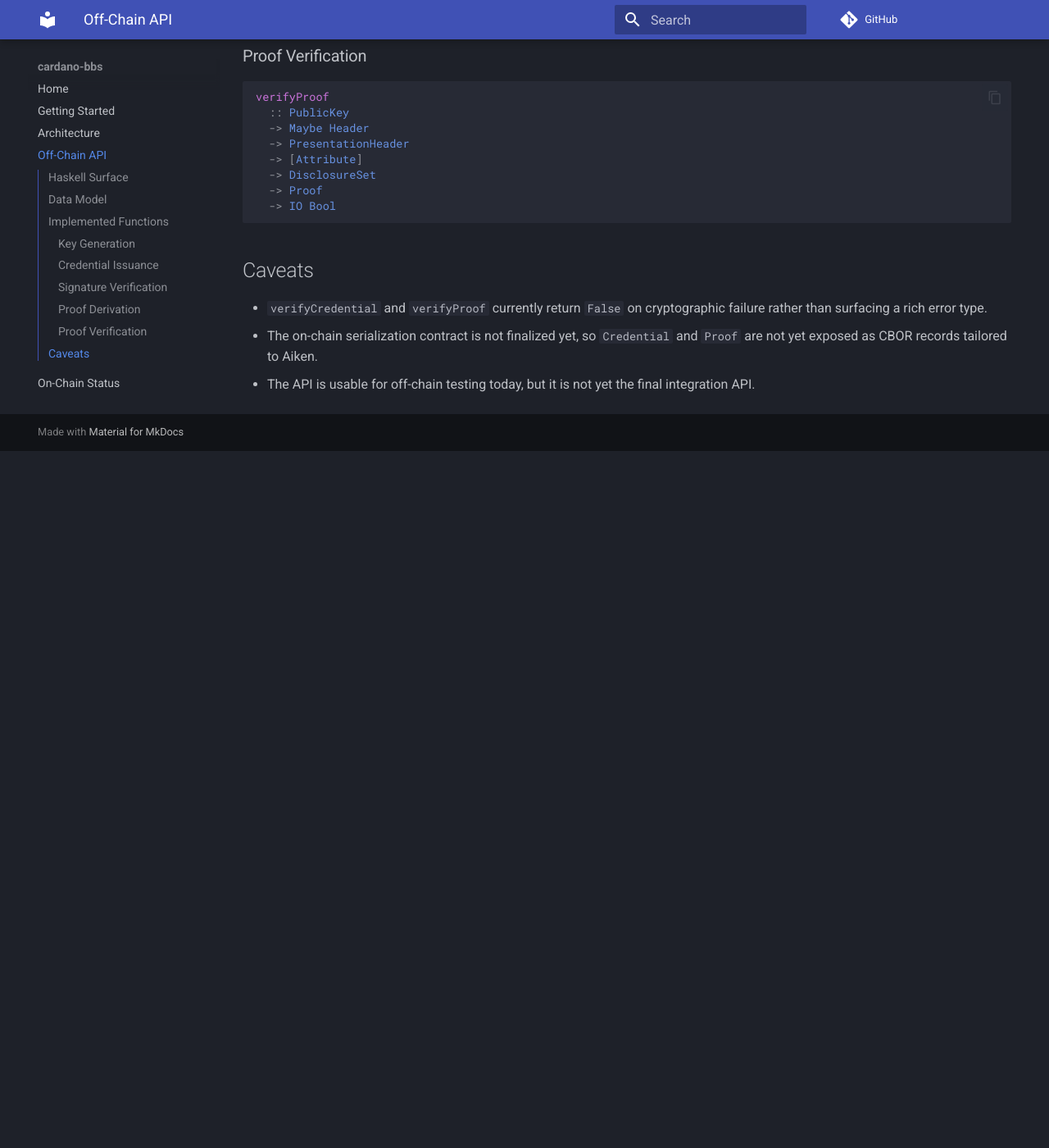
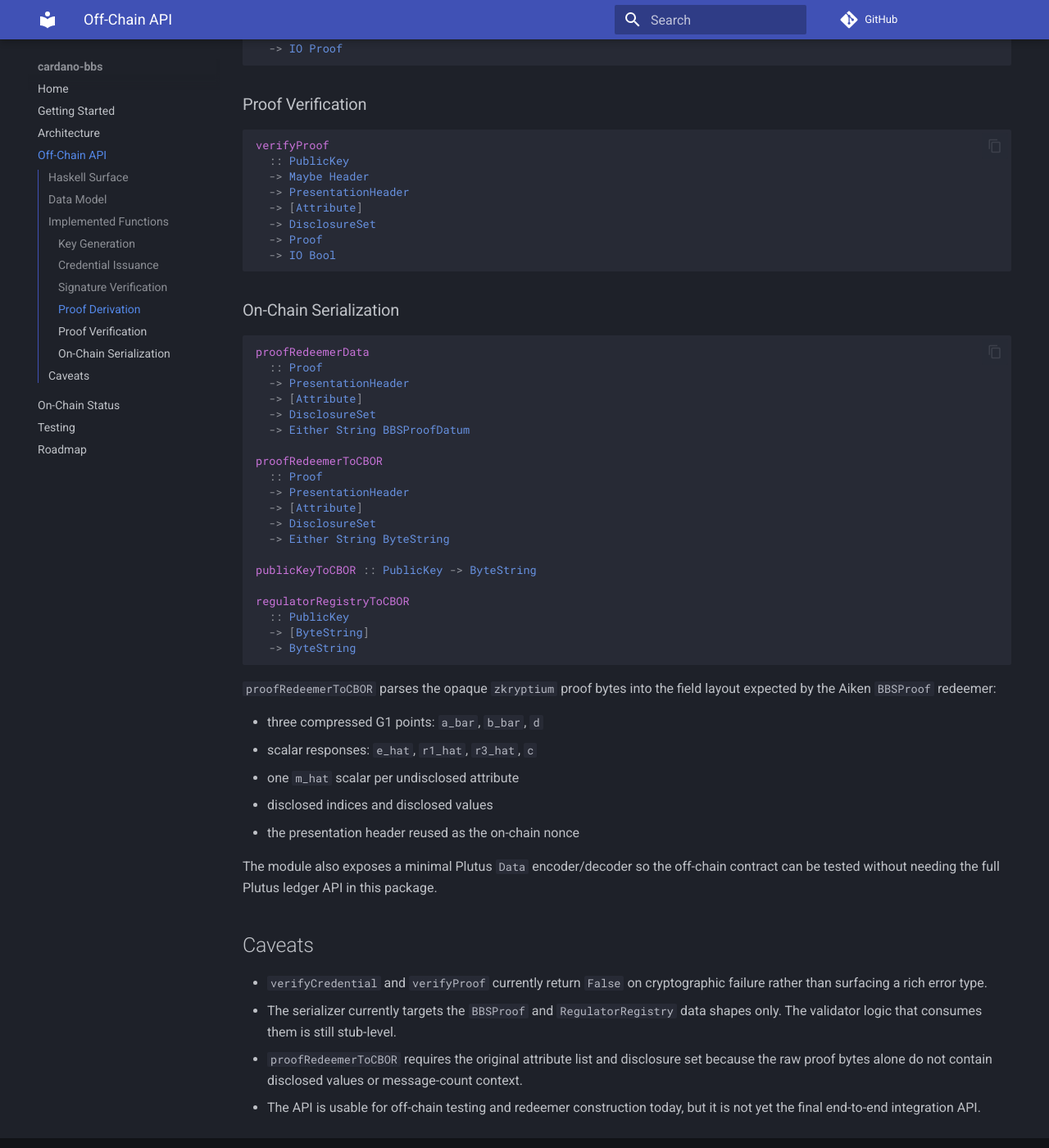
Before and after one commit to lambdasistemi/cardano-bbs, an MkDocs documentation site: the page built from docs/offchain-api.md, in a window 1280 px wide and 1400 px high, scrolled down 1580 px. Shown: the whole window at 82% size. Built offline with MkDocs 1.6.1 and Material for MkDocs 9.7.7, drawn with Linux system fonts in a browser that asks for light colours; comment, search, counter and statistics services are not loaded; before the commit the page ends 2130 px from its top, so only the background shows below that; some of the changed text lies outside the part shown.

Commit message:
feat: add on-chain serialization contract

````diff
--- a/docs/offchain-api.md
+++ b/docs/offchain-api.md
@@ -24,7 +25,7 @@
 type DisclosureSet = [Int]
 ```
 
-That design is intentional for the current phase. It keeps the public API small while the serialization contract is still evolving.
+That design is intentional for the current phase. It keeps the cryptographic boundary narrow while higher-level integration types are derived explicitly at the serialization layer.
 
 ## Implemented Functions
 
@@ -82,8 +83,44 @@
   -> IO Bool
 ```
 
+### On-Chain Serialization
+
+```haskell
+proofRedeemerData
+  :: Proof
+  -> PresentationHeader
+  -> [Attribute]
+  -> DisclosureSet
+  -> Either String BBSProofDatum
+
+proofRedeemerToCBOR
+  :: Proof
+  -> PresentationHeader
+  -> [Attribute]
+  -> DisclosureSet
+  -> Either String ByteString
+
+publicKeyToCBOR :: PublicKey -> ByteString
+
+regulatorRegistryToCBOR
+  :: PublicKey
+  -> [ByteString]
+  -> ByteString
+```
+
+`proofRedeemerToCBOR` parses the opaque `zkryptium` proof bytes into the field layout expected by the Aiken `BBSProof` redeemer:
+
+- three compressed G1 points: `a_bar`, `b_bar`, `d`
+- scalar responses: `e_hat`, `r1_hat`, `r3_hat`, `c`
+- one `m_hat` scalar per undisclosed attribute
+- disclosed indices and disclosed values
+- the presentation header reused as the on-chain nonce
+
+The module also exposes a minimal Plutus `Data` encoder/decoder so the off-chain contract can be tested without needing the full Plutus ledger API in this package.
+
 ## Caveats
 
 - `verifyCredential` and `verifyProof` currently return `False` on cryptographic failure rather than surfacing a rich error type.
-- The on-chain serialization contract is not finalized yet, so `Credential` and `Proof` are not yet exposed as CBOR records tailored to Aiken.
-- The API is usable for off-chain testing today, but it is not yet the final integration API.
+- The serializer currently targets the `BBSProof` and `RegulatorRegistry` data shapes only. The validator logic that consumes them is still stub-level.
+- `proofRedeemerToCBOR` requires the original attribute list and disclosure set because the raw proof bytes alone do not contain disclosed values or message-count context.
+- The API is usable for off-chain testing and redeemer construction today, but it is not yet the final end-to-end integration API.
````
Also changed, not shown: other parts of docs/offchain-api.md (+1 -0 lines), docs/onchain.md (+3 -2 lines), 4 other files.
